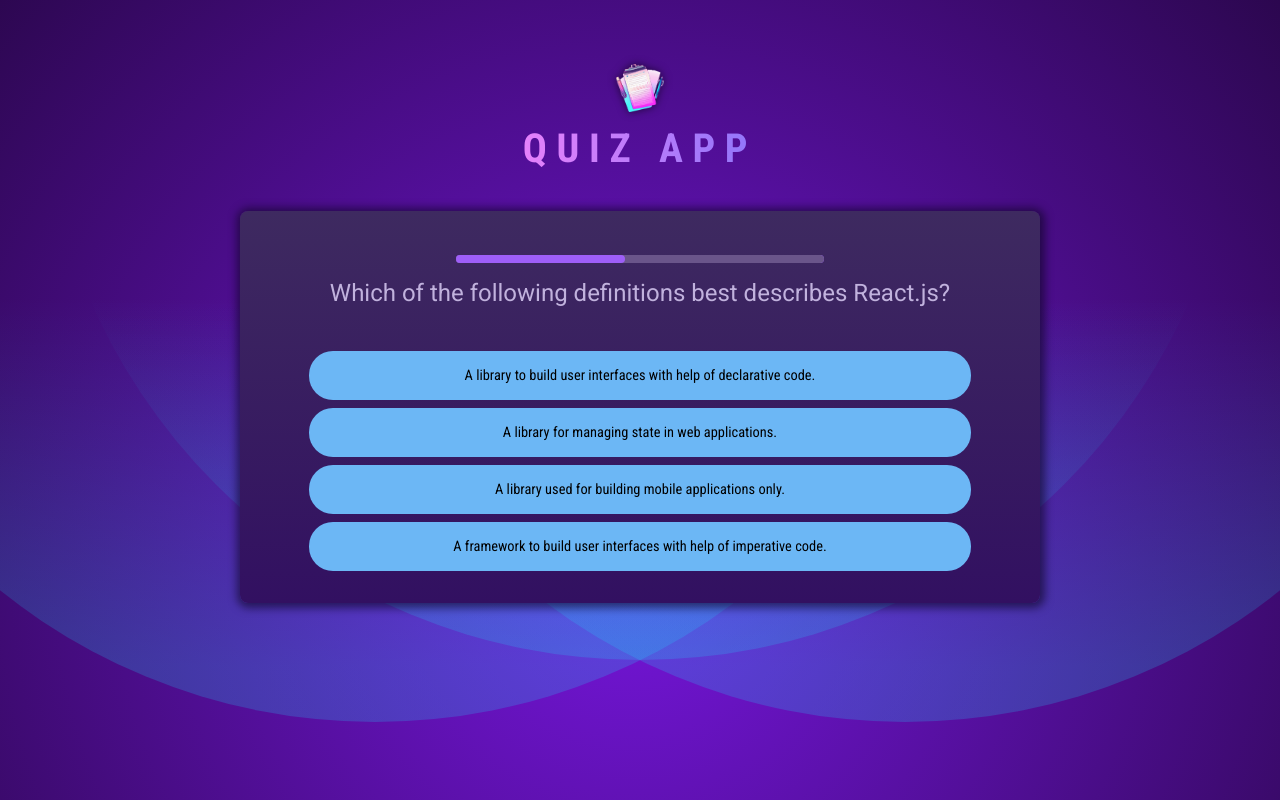
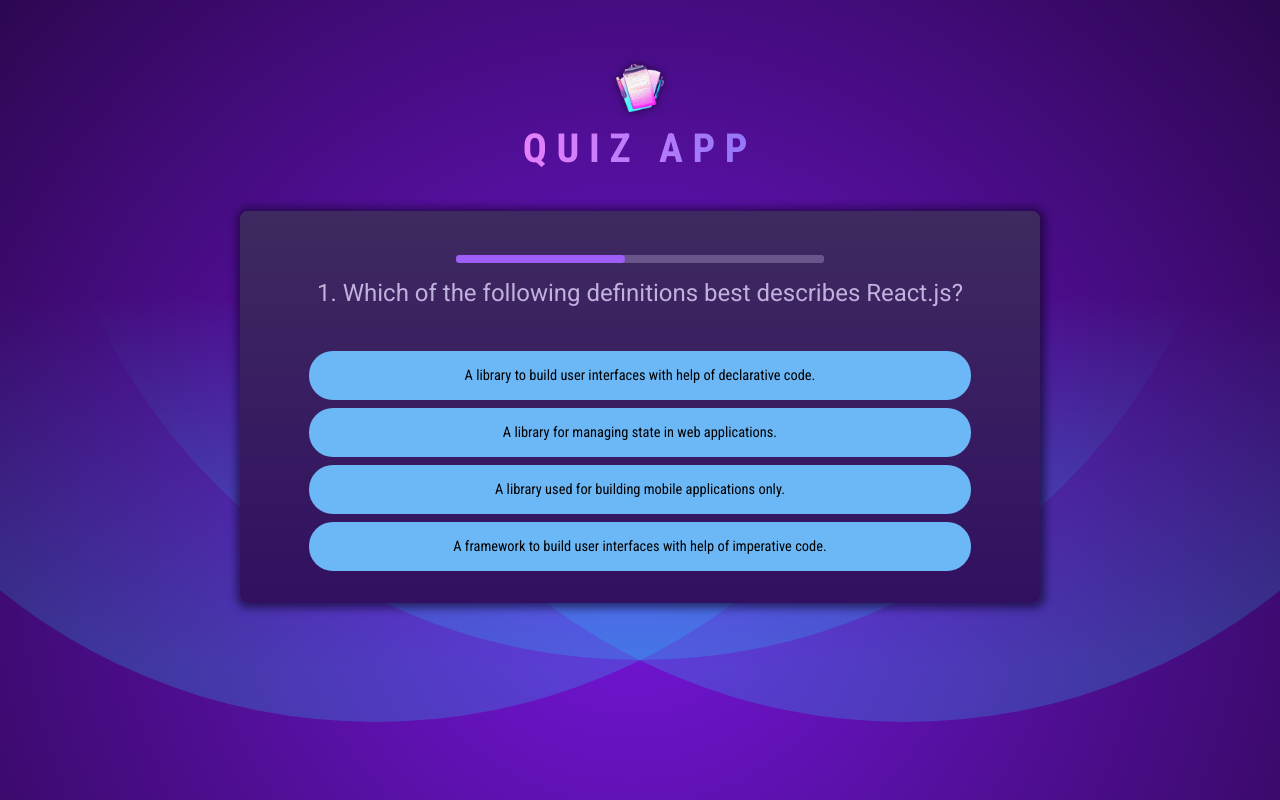
Before and after one commit to ajeetkumarv/ReactQuizApp, a React (Vite) app: page / in a window 1280 px wide. Built offline with nearby package versions, Linux system fonts and the light colour scheme.

Commit message:
Question shows question number

```diff
--- a/src/components/Question.jsx
+++ b/src/components/Question.jsx
@@ -2,7 +2,7 @@
 import Answers from "./Answers";
 
 export default function Question({
-    questionText, answers,
+    index, questionText, answers,
     onSkipAnswer, selectedAnswer, answerState,
     onSelectAnswer}) {
     return <div id="question">
@@ -10,7 +10,7 @@
             timeout={10000}
             onTimeout={onSkipAnswer}
             />
-        <h2 >{questionText}</h2>
+        <h2>{index+1}. {questionText}</h2>
         <Answers
             answers={answers}
             selectedAnswer={selectedAnswer}
--- a/src/components/Quiz.jsx
+++ b/src/components/Quiz.jsx
@@ -43,6 +43,7 @@
       <div id="quiz">
         <Question
           key={currentActiveQuestionIndex}
+          index={currentActiveQuestionIndex}
           questionText={QUESTIONS[currentActiveQuestionIndex].text}
           answers={QUESTIONS[currentActiveQuestionIndex].answers}
           selectedAnswer={userAnswers[userAnswers.length - 1]}
```
